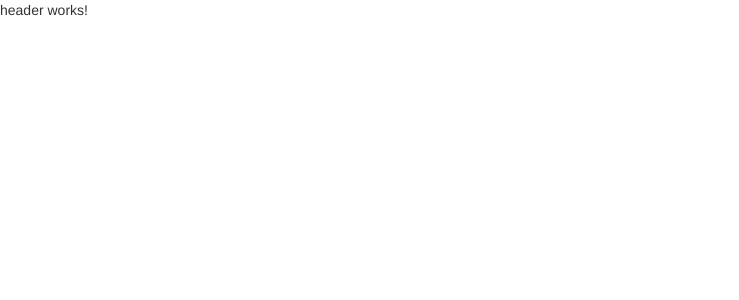
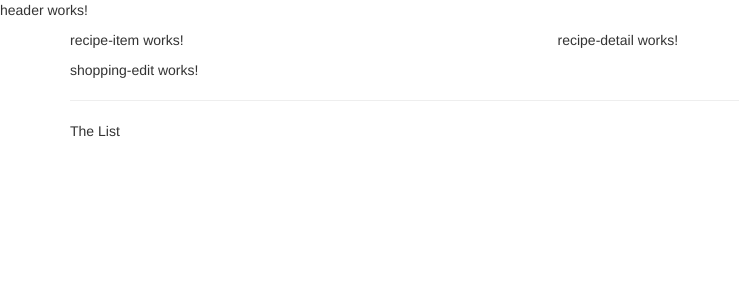
Before and after one commit to otson/angular-course-project, an Angular app: page / in a window 1280 px wide. Shown: the top 300 px of the page, without its empty margins (0-739 px from the left). Built offline with nearby package versions, Linux system fonts and the light colour scheme.

Commit message:
add component structure to html

```diff
--- a/src/app/app.component.html
+++ b/src/app/app.component.html
@@ -1 +1,9 @@
 <app-header></app-header>
+<div class="container">
+  <div class="row">
+    <div class="col-md-12">
+      <app-recipes></app-recipes>
+      <app-shopping-list></app-shopping-list>
+    </div>
+  </div>
+</div>
--- a/src/app/recipes/recipe-list/recipe-list.component.html
+++ b/src/app/recipes/recipe-list/recipe-list.component.html
@@ -1 +1 @@
-<p>recipe-list works!</p>
+<app-recipe-item></app-recipe-item>
--- a/src/app/recipes/recipes.component.html
+++ b/src/app/recipes/recipes.component.html
@@ -1 +1,8 @@
-<p>recipes works!</p>
+<div class="row">
+  <div class="col-md-5">
+    <app-recipe-list></app-recipe-list>
+  </div>
+  <div class="col-md-7">
+    <app-recipe-detail></app-recipe-detail>
+  </div>
+</div>
--- a/src/app/shopping-list/shopping-list.component.html
+++ b/src/app/shopping-list/shopping-list.component.html
@@ -1 +1,7 @@
-<p>shopping-list works!</p>
+<div class="row">
+  <div class="col-xs-10">
+    <app-shopping-edit></app-shopping-edit>
+    <hr>
+    <p>The List</p>
+  </div>
+</div>
```
